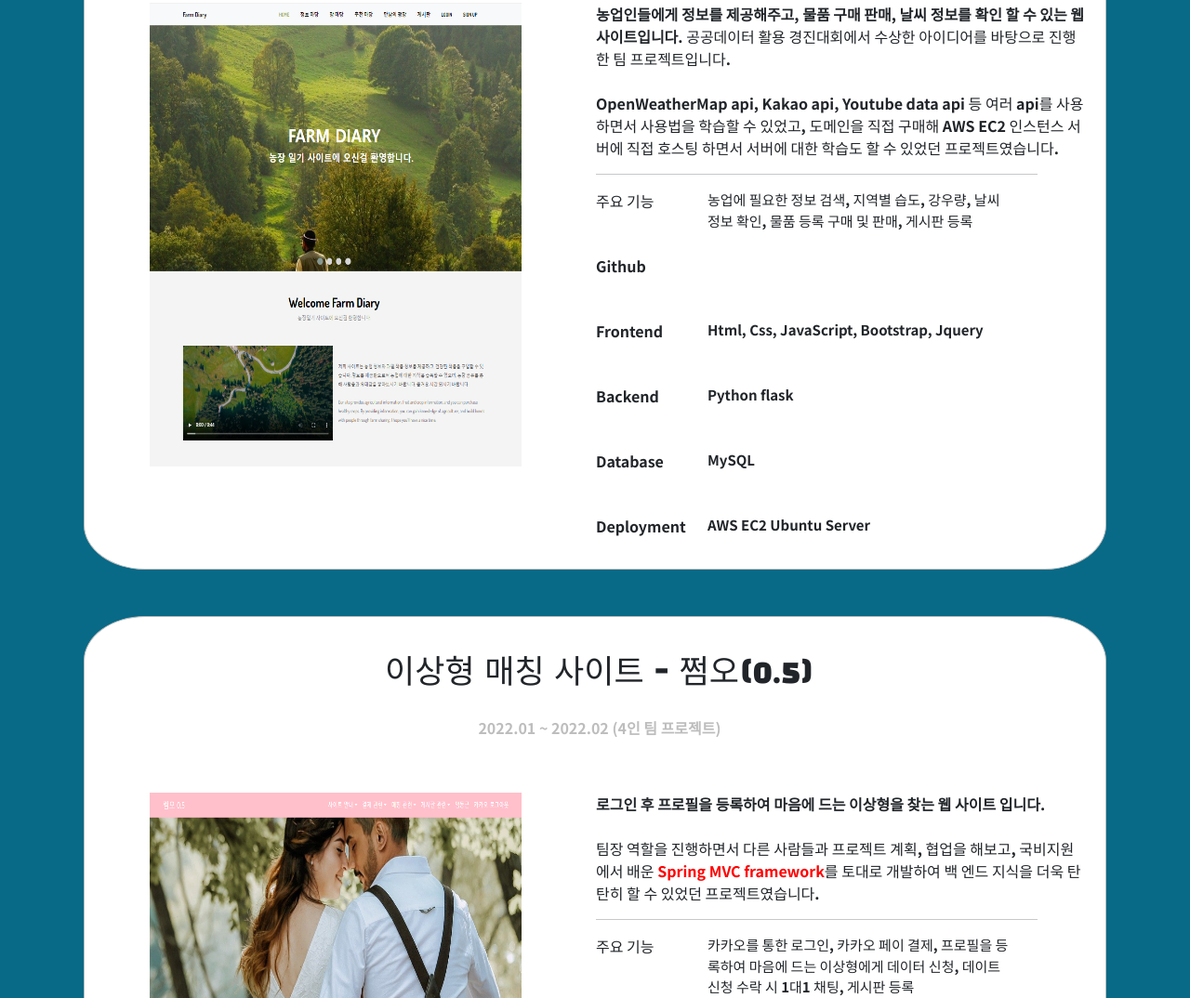
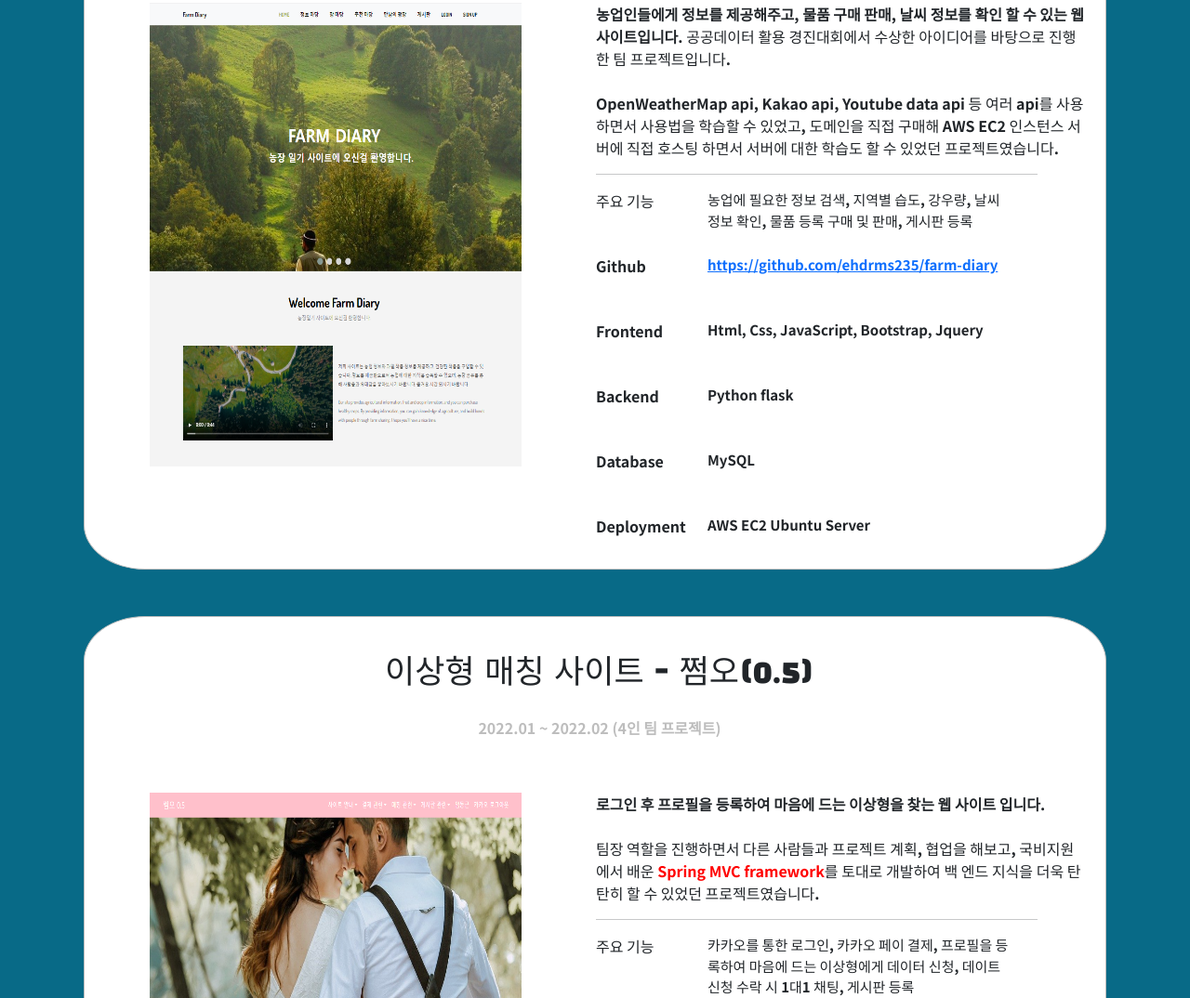
Before and after one commit to ehdrms235/ehdrms235.github.io, a plain HTML site: page index.html in a window 1280 px wide. Shown: the part 2265-3339 px from the top of the page at 93% size. Drawn offline with nearby package versions, Linux system fonts and the light colour scheme.

Commit message:
Update index.html

```diff
--- a/index.html
+++ b/index.html
@@ -211,7 +211,7 @@
 						<div>
 							<div style="display:flex;">
 							<div class="project_Title">Github</div>
-							<div class="project_Content"></div>
+							<div class="project_Content"><a href="https://github.com/ehdrms235/farm-diary">https://github.com/ehdrms235/farm-diary</a></div>
 							</div>
 						</div>
 						<div>
```
